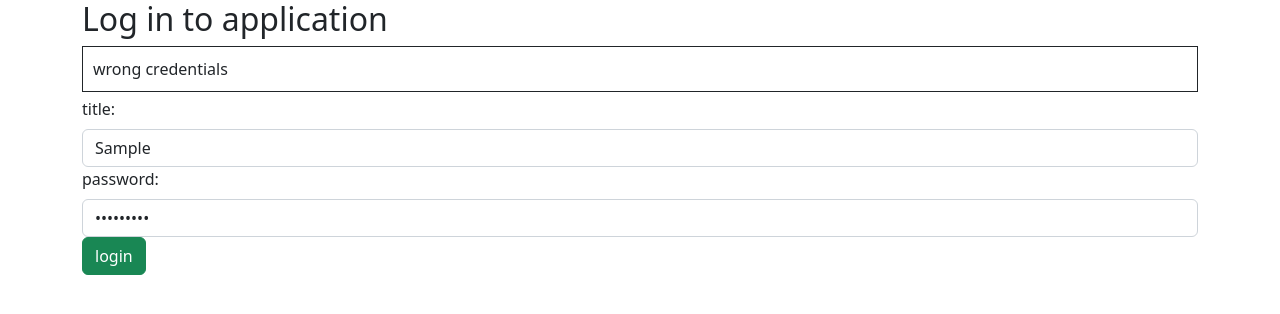
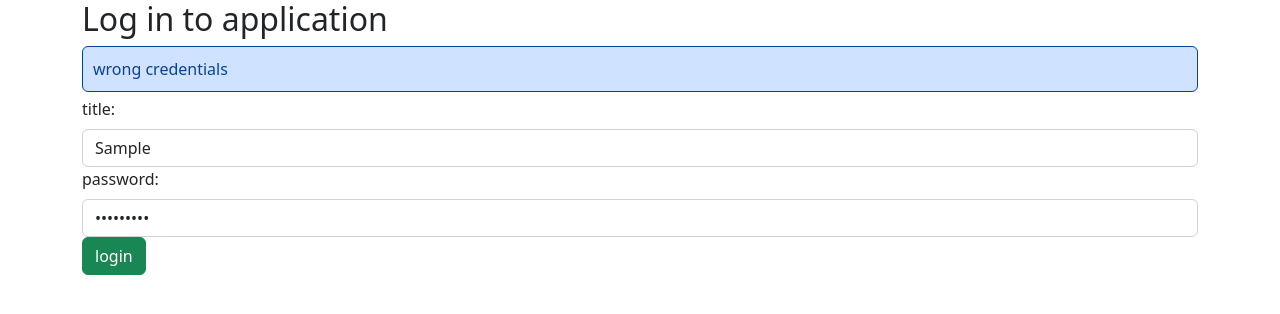
Before and after one commit to schatto1/bloglist-frontend, a React (Create React App) app: page / in a window 1280 px wide. Both pictures are taken after typing "Sample", "Sample123" into the empty fields and a click on the button "login". Shown: the top 314 px of the page. Built offline with nearby package versions, Linux system fonts and the light colour scheme; no server answers.

Commit message:
exercise 7.21 - refactor: notifications now use React Bootstrap Alerts

```diff
--- a/src/components/Notification.js
+++ b/src/components/Notification.js
@@ -1,4 +1,5 @@
 import { useNotificationValue } from "../NotificationContext";
+import { Alert } from "react-bootstrap";
 
 const Notification = () => {
   const notification = useNotificationValue()
@@ -13,9 +14,9 @@ const Notification = () => {
   }
 
   return (
-    <div style={style}>
+    <Alert style={style}>
       {notification}
-    </div>
+    </Alert>
   )
 }
 
```
